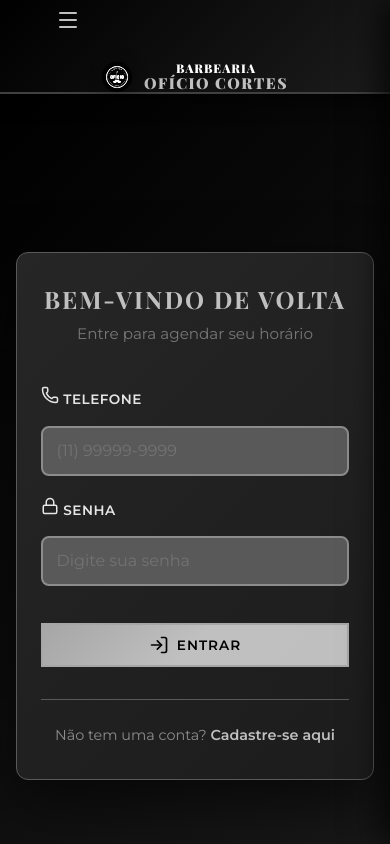
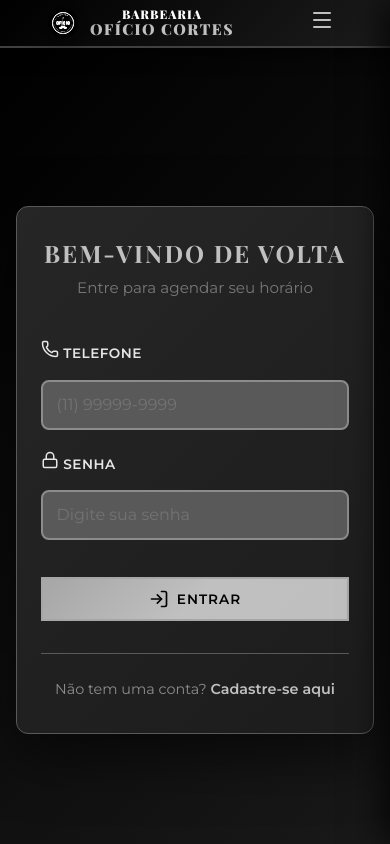
Before and after one commit to Gui9414/oficio-cortes, a React (Vite) app: page /login in a window 390 px wide. Shown: the top 844 px of the page. Built offline with nearby package versions, Linux system fonts and the light colour scheme; no server answers.

Commit message:
Ajustes finais: logo à esquerda e menu hamburguer à direita no mobile + botão ADM + dados completos do cliente no painel admin

```diff
--- a/src/components/Header.css
+++ b/src/components/Header.css
@@ -153,9 +153,11 @@
 @media (max-width: 992px) {
   .header-content {
     padding: 0.75rem 0;
-    flex-direction: row;
-    justify-content: space-between;
+    flex-direction: row !important;
+    justify-content: flex-start;
+    align-items: center;
     text-align: left;
+    gap: 1rem;
   }
 
   .logo-img {
@@ -163,14 +165,16 @@
   }
 
   .logo {
-    order: 2;
+    order: 1;
+    flex-shrink: 0;
   }
 
   .menu-toggle {
     display: block;
     z-index: 1001;
-    order: 1;
-    margin-right: auto;
+    order: 2;
+    margin-left: auto;
+    flex-shrink: 0;
   }
 
   .nav {
--- a/src/components/Header.jsx
+++ b/src/components/Header.jsx
@@ -53,7 +53,7 @@ const Header = () => {
                 </Link>
                 {isAdmin() ? (
                   <Link to="/admin" onClick={closeMenu} className="btn-admin">
-                    Admin
+                    ADM
                   </Link>
                 ) : (
                   <Link to="/meus-agendamentos" onClick={closeMenu}>
```
Also changed, not shown: src/pages/AdminDashboard.css (+17 -0 lines), src/pages/AdminDashboard.jsx (+14 -3 lines).
